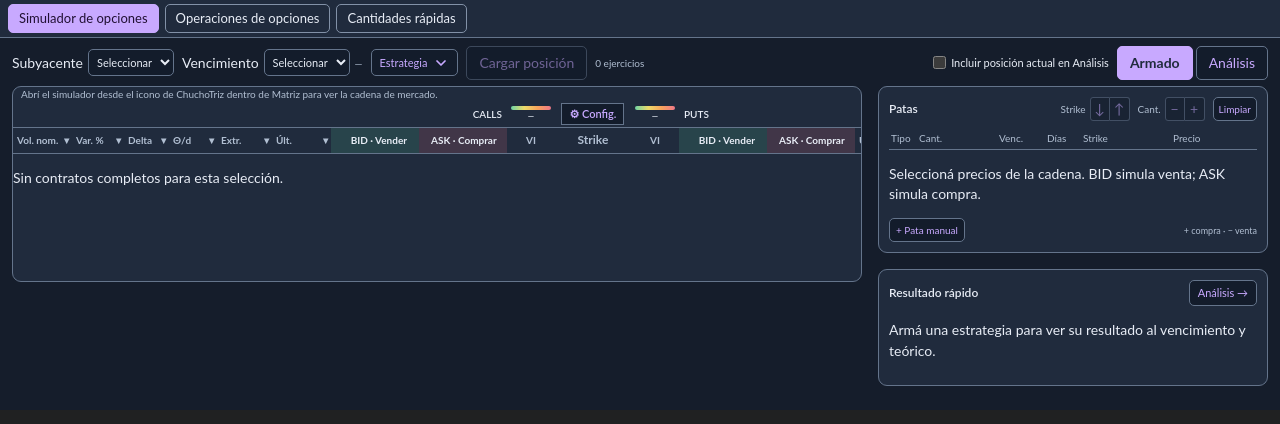
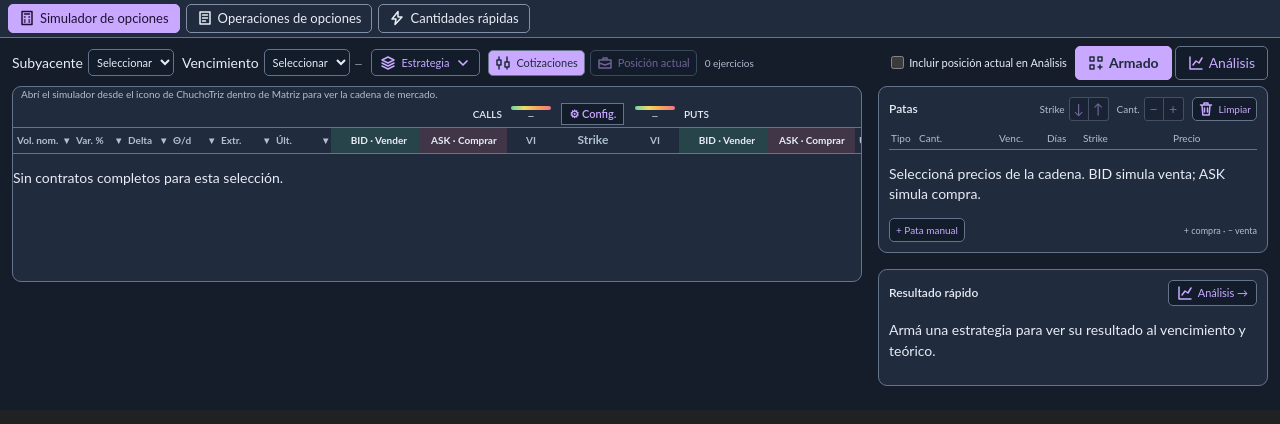
Before and after one commit to ChuchoCoder/ChuchoTriz, a React (Vite) app: page / in a window 1280 px wide. Both pictures are taken after a click on the button "Simulador de opciones". Shown: the top 424 px of the page. Built offline with nearby package versions, Linux system fonts and the light colour scheme.

Commit message:
Fijar las vistas de posición y agregar íconos al simulador
(cherry picked from commit 1adb20f00556e5886f3c0e2a2aa0d3f97c2e546c)

```diff
--- a/free-files.json
+++ b/free-files.json
@@ -108,6 +108,7 @@
   "src/optionsSimulator/StrategyPicker.tsx",
   "src/optionsSimulator/strategyTemplates.test.ts",
   "src/optionsSimulator/strategyTemplates.ts",
+  "src/ToolbarIcon.tsx",
   "src/PresetBook.test.ts",
   "src/PresetBook.ts",
   "src/PresetSession.test.ts",
--- a/src/ChuchoTrizTools.tsx
+++ b/src/ChuchoTrizTools.tsx
@@ -2,6 +2,7 @@ import { useId, useState, type ReactNode } from "react";
 import InstrumentPresetsOptions from "./InstrumentPresetsOptions";
 import OptionsOperations from "./OptionsOperations";
 import OptionsSimulator from "./optionsSimulator/OptionsSimulator";
+import ToolbarIcon from "./ToolbarIcon";
 
 export default function ChuchoTrizTools({ embedded = false, active = true, headerAction }: {
   embedded?: boolean; active?: boolean; headerAction?: ReactNode;
@@ -9,9 +10,12 @@ export default function ChuchoTrizTools({ embedded = false, active = true, heade
   const [tab, setTab] = useState(embedded ? "simulator" : "presets");
   const id = useId();
   const navigation = <nav className="ct-tools-tabs" aria-label="Herramientas de ChuchoTriz">
-    <button type="button" aria-pressed={tab === "simulator"} aria-controls={`${id}-simulator`} onClick={() => setTab("simulator")}>Simulador de opciones</button>
-    <button type="button" aria-pressed={tab === "executions"} aria-controls={`${id}-executions`} onClick={() => setTab("executions")}>Operaciones de opciones</button>
-    <button type="button" aria-pressed={tab === "presets"} aria-controls={`${id}-presets`} onClick={() => setTab("presets")}>Cantidades rápidas</button>
+    <button type="button" className="ct-tool-icon-button" aria-pressed={tab === "simulator"} aria-controls={`${id}-simulator`}
+      onClick={() => setTab("simulator")}><ToolbarIcon name="simulator" />Simulador de opciones</button>
+    <button type="button" className="ct-tool-icon-button" aria-pressed={tab === "executions"} aria-controls={`${id}-executions`}
+      onClick={() => setTab("executions")}><ToolbarIcon name="operations" />Operaciones de opciones</button>
+    <button type="button" className="ct-tool-icon-button" aria-pressed={tab === "presets"} aria-controls={`${id}-presets`}
+      onClick={() => setTab("presets")}><ToolbarIcon name="presets" />Cantidades rápidas</button>
   </nav>;
   return <div className={`ct-tools${embedded ? " ct-tools-embedded" : ""}`}>
     {embedded ? <header className="ct-free-settings-header"><h1>ChuchoTriz</h1>{navigation}{headerAction}</header> : navigation}
--- /dev/null
+++ b/src/ToolbarIcon.tsx
@@ -0,0 +1,21 @@
+const paths = {
+  simulator: "M3 1.5h10v13H3zM5.5 4h5M5.5 7h.5m4 0h.5m-5 3h.5m4 0h.5m-5 2h.5m4 0h.5",
+  operations: "M3 2h10v12H3zM5.5 5h5m-5 3h5m-5 3h3",
+  presets: "M9 1.5 3 9h4l-1 5.5L13 7H9z",
+  strategy: "M8 2 2 5l6 3 6-3-6-3ZM2 8l6 3 6-3M2 11l6 3 6-3",
+  quotes: "M4 2v3m0 5v4m8-12v5m0 5v2M2 5h4v5H2zM10 7h4v5h-4z",
+  position: "M2 5h12v8H2zM6 5V3h4v2M2 8l6 2 6-2",
+  build: "M2 2h4v4H2zM10 2h4v4h-4zM2 10h4v4H2zM12 10v4m-2-2h4",
+  analysis: "M2 2v12h12M5 10l3-4 3 2 3-5",
+  clear: "M2.5 4h11M6 4V2h4v2M4 4l.8 10h6.4L12 4M6.5 7v4m3-4v4",
+  new: "M9 2H3v12h10V6L9 2zm0 0v4h4M6 10h4m-2-2v4",
+  refresh: "M13.5 2.5V6H10M2.5 13.5V10H6M2.8 6a5.5 5.5 0 0 1 9-2.3l1.7 2.2M13.2 10a5.5 5.5 0 0 1-9 2.3l-1.7-2.2",
+};
+
+export default function ToolbarIcon({ name }: { name: keyof typeof paths }) {
+  return <svg className="ct-tool-icon" aria-hidden="true" focusable="false"
+    width="16" height="16" viewBox="0 0 16 16" fill="none" stroke="currentColor"
+    strokeWidth="1.5" strokeLinecap="round" strokeLinejoin="round">
+    <path d={paths[name]} />
+  </svg>;
+}
--- a/src/optionsSimulator/MarketChain.tsx
+++ b/src/optionsSimulator/MarketChain.tsx
@@ -10,6 +10,7 @@ import { importPosition, readPositionSnapshot, setPositionQuantity, startPositio
 import { premiumNeedsReview, signedPositionQuantity, validHistoricalPremium } from "./positionStorage";
 import "./MarketChain.css";
 import StrategyPicker from "./StrategyPicker";
+import ToolbarIcon from "../ToolbarIcon";
 import { preferredOptionMarket, quotePrice, recipeDraftPrices, strategyRecipe, type StrategyChoice } from "./strategyTemplates";
 import type { StrikeMarket } from "./strategyAdjustments";
 
@@ -245,7 +246,6 @@ export default function MarketChain({ active, toolbar, input, setInput, onStrike
   const quantityBar = useRef<HTMLDivElement>(null);
   const [loadingPosition, setLoadingPosition] = useState(false);
   const positionRequest = useRef<AbortController | null>(null);
-  const initialPositionAttempted = useRef(false);
   const latestInput = useRef(input);
   latestInput.current = input;
   useEffect(() => () => positionRequest.current?.abort(), [active, input.position?.capturedAt]);
@@ -389,25 +389,24 @@ export default function MarketChain({ active, toolbar, input, setInput, onStrike
     try { await chrome.storage.local.set({ [selectionKey]: { underlyingId, expiration } }); }
     catch { /* The current selection still works without local storage. */ }
   }
-  async function loadPosition(draft = input, automatic = false) {
-    if (!underlying || positionRequest.current) return;
+  const canLoadPosition = comparable && selected.length <= 160;
+  const positionQuotesReady = !!data && selected.every(contract => !!data.instruments[contract.id]);
+  const canOpenPosition = canLoadPosition && (positionQuotesReady || !!reading.issue);
+  async function loadPosition(draft = input) {
+    if (!underlying || !canLoadPosition || positionRequest.current) return;
     const request = new AbortController();
     positionRequest.current = request;
-    initialPositionAttempted.current = true;
     setLoadingPosition(true); setNotice("");
     try {
       const { snapshot, saved, savedUnderlying, costStorageUnavailable } = await readPositionSnapshot(selected, request.signal);
       if (request.signal.aborted) return;
       const current = latestInput.current;
-      if (automatic && current.position) return;
-      const base = automatic ? startPositionDraft(current, selected, underlying.symbol, spot) : current.position ? current : draft;
+      const base = current.position ? current : draft;
       const next = importPosition(snapshot, selected, data?.instruments, base, underlying.symbol, spot, saved, savedUnderlying, costStorageUnavailable);
       const hasPosition = !!(next.position?.legs.length || next.position?.underlying?.quantity);
       const underlyingUnavailable = next.position?.underlyingUnavailable;
       setNotice(hasPosition || underlyingUnavailable ? { announcement: "Reporte recibido. Revisá la posición actual en la grilla." }
         : "No hay posición abierta en esta cadena. Podés ingresar una posición manual.");
-      if (automatic && !hasPosition && !underlyingUnavailable) return;
-      if (automatic) setPositionMode(true);
       onNewStrategy();
       setOpenQuote(undefined);
       setInput(next);
@@ -416,20 +415,15 @@ export default function MarketChain({ active, toolbar, input, setInput, onStrike
     } finally {
       if (positionRequest.current === request) {
         positionRequest.current = null;
-        if (automatic && request.signal.aborted) initialPositionAttempted.current = false;
         setLoadingPosition(false);
+        if (request.signal.aborted) setNotice("Se interrumpió la consulta de posición. Usá Recargar tenencia para volver a consultar.");
       }
     }
   }
-  const canLoadPosition = comparable && selected.length <= 160;
-  const selectedMarketKey = JSON.stringify([...new Set([underlyingId, ...selected.map(contract => contract.id)])].sort());
-  useEffect(() => {
-    if (active && selectionReady && canLoadPosition && data && !reading.issue && reading.selectionKey === selectedMarketKey &&
-      !loadingPosition && !input.position && !initialPositionAttempted.current) void loadPosition(input, true);
-  }, [active, selectionReady, canLoadPosition, data, reading.issue, reading.selectionKey, selectedMarketKey, loadingPosition, input.position]);
   function openPosition() {
-    if (!underlying) return;
+    if (loadingPosition || editingPosition) return;
     if (input.position) { setPositionMode(true); setOpenQuote(undefined); setNotice(""); return; }
+    if (!underlying || !canOpenPosition) return;
     try {
       const draft = startPositionDraft(input, selected, underlying.symbol, spot);
       setInput(draft);
@@ -672,14 +666,21 @@ export default function MarketChain({ active, toolbar, input, setInput, onStrike
     <label>Subyacente<select aria-label="Subyacente de opciones" disabled={!!input.position || loadingPosition} value={underlyingId} onChange={event => change("underlying", event.target.value)}><option value="">Seleccionar</option>{underlyings.map(item => <option key={item.id} value={item.id}>{item.symbol}</option>)}</select></label>
     <label>Vencimiento<select aria-label="Vencimiento de opciones" disabled={!!input.position || loadingPosition} value={expiration} onChange={event => change("expiration", event.target.value)}><option value="">Seleccionar</option>{expirations.map(value => <option key={value} value={value} title={expiryDate(value)}>{formatOptionExpiry(expiryDate(value), "short")}</option>)}</select>
       <span className="ct-sim-expiry-days" aria-label="Días al vencimiento de la cadena" title={`Días calendario desde hoy · Vencimiento ${expiryDate(expiration)}`}>{formatExpiryDays(daysToExpiry(expiryDate(expiration)))}</span></label>
-    {!editingPosition && <StrategyPicker active={active} contracts={selected} quotes={strategyQuotes} spot={spot} currency={underlying?.currency}
-      costs={numeric(input.position ? input.adjustmentCosts ?? "0" : input.costs)}
-      context={`${underlying?.symbol ?? "Sin selección"} · ${formatOptionExpiry(expiryDate(expiration), "short")}${input.position ? " · Ajustes" : ""}`} onApply={chooseStrategy} />}
-    {input.position ? <div className="ct-sim-position-tabs" role="group" aria-label="Modo de la cadena">
-      <button type="button" aria-pressed={!editingPosition} disabled={loadingPosition} onClick={() => { setPositionMode(false); setNotice(""); }}>Cotizaciones</button>
-      <button type="button" aria-pressed={editingPosition} disabled={loadingPosition} onClick={openPosition}>Posición actual</button>
-    </div> : <button type="button" disabled={!canLoadPosition || loadingPosition} onClick={openPosition}
-      aria-label="Cargar posición actual" title="Leer la posición de la cuenta activa para este subyacente y vencimiento">{loadingPosition ? "Cargando posición…" : "Cargar posición"}</button>}
+    <div className="ct-sim-strategy-slot" inert={editingPosition}>
+      <StrategyPicker active={!editingPosition} contracts={selected} quotes={strategyQuotes} spot={spot} currency={underlying?.currency}
+        costs={numeric(input.position ? input.adjustmentCosts ?? "0" : input.costs)}
+        context={`${underlying?.symbol ?? "Sin selección"} · ${formatOptionExpiry(expiryDate(expiration), "short")}${input.position ? " · Ajustes" : ""}`} onApply={chooseStrategy} />
+    </div>
+    <div className="ct-sim-position-tabs" role="group" aria-label="Modo de la cadena">
+      <button type="button" className="ct-tool-icon-button" aria-pressed={!editingPosition} disabled={loadingPosition} onClick={() => { setPositionMode(false); setNotice(""); }}>
+        <ToolbarIcon name="quotes" />Cotizaciones
+      </button>
+      <button type="button" className="ct-tool-icon-button" aria-pressed={editingPosition}
+        disabled={loadingPosition || (!input.position && !canOpenPosition)} onClick={openPosition}
+        title={!input.position && canLoadPosition && !canOpenPosition ? "Esperando las cotizaciones de la cadena." : undefined}>
+        <ToolbarIcon name="position" />Posición actual
+      </button>
+    </div>
     <span className="ct-sim-chain-counts">
       <span>{strikes.length} ejercicios</span>
       {!!catalog?.excluded && <span title="Contratos del catálogo con metadatos incompletos, excluidos de la cadena">⚠ {catalog.excluded} incompletos</span>}
@@ -689,9 +690,12 @@ export default function MarketChain({ active, toolbar, input, setInput, onStrike
     {reading.issue && <p role="status" className="ct-sim-error ct-sim-chain-notice">{reading.issue}</p>}
     {editingPosition && <fieldset className="ct-sim-position-toolbar" aria-label="Controles de posición" disabled={loadingPosition}>
       {positionAccounting}
-      <button type="button" onClick={clearPosition} title="Vacía la posición y sus costos del borrador. Conserva los ajustes.">Limpiar posición</button>
-      <button type="button" disabled={!canLoadPosition} onClick={() => void loadPosition()}>
-        {loadingPosition ? "Cargando posición…" : "Recargar tenencia"}</button>
+      <button type="button" className="ct-tool-icon-button" onClick={clearPosition} title="Vacía la posición y sus costos del borrador. Conserva los ajustes.">
+        <ToolbarIcon name="clear" />Limpiar posición
+      </button>
+      <button type="button" className="ct-tool-icon-button" disabled={!canLoadPosition} onClick={() => void loadPosition()}>
+        <ToolbarIcon name="refresh" />{loadingPosition ? "Cargando posición…" : "Recargar tenencia"}
+      </button>
     </fieldset>}
     {notice && (typeof notice === "string" ? <p role="status" className="ct-sim-chain-notice">{notice}</p>
       : <span role="status" className="ct-sim-sr">{notice.announcement}</span>)}
--- a/src/optionsSimulator/OptionsSimulator.css
+++ b/src/optionsSimulator/OptionsSimulator.css
@@ -15,12 +15,16 @@
 .ct-sim *, .ct-sim *::before, .ct-sim *::after { box-sizing: border-box; }
 .ct-tools-embedded .ct-sim { display: flex; flex: 1; flex-direction: column; min-height: 0; scrollbar-gutter: stable; }
 .ct-sim-topbar { position: relative; display: flex; flex-shrink: 0; align-items: center; gap: 8px; flex-wrap: wrap; min-height: 28px; margin-bottom: 6px; }
+.ct-tool-icon-button { display: inline-flex; align-items: center; justify-content: center; gap: 5px; }
+.ct-tool-icon, .ct-sim-strategy-chevron { flex: none; }
 .ct-sim-market-controls { flex: 1 1 auto; min-width: 0; }
 .ct-sim label.ct-sim-include-position { display: inline-flex; align-items: center; gap: 5px; font-size: 11px; cursor: pointer; }
 .ct-sim .ct-sim-include-position input { width: auto; height: auto; margin: 0; accent-color: var(--sim-accent); }
 .ct-sim-market-toolbar { position: relative; display: flex; flex-wrap: wrap; align-items: center; gap: 4px 8px; }
 .ct-sim-market-toolbar > label { display: flex; align-items: center; gap: 5px; white-space: nowrap; font-size: 11px; }
 .ct-sim-market-toolbar > label select { width: auto; max-width: 150px; height: 27px; padding: 2px 4px; font-size: 11px; }
+.ct-sim-strategy-slot { display: inline-flex; }
+.ct-sim-strategy-slot[inert] { visibility: hidden; }
 .ct-sim-view-tabs { display: flex; gap: 3px; }
 .ct-sim-view-tabs button { min-height: 27px; padding: 3px 12px; font-size: 12px; border-color: transparent; background: transparent; color: var(--sim-muted); }
 .ct-sim-view-tabs button[aria-selected="true"] { color: var(--sim-card); border-color: var(--sim-accent); background: var(--sim-accent); font-weight: 700; }
@@ -171,7 +175,7 @@
 .ct-sim-vi-scale i { width: 40px; height: 4px; border-radius: 2px; background: linear-gradient(90deg, #6fd4a5, #ecda69, #f7a35c, #ef7888); }
 .ct-sim-vi-scale strong { font-size: 9px; line-height: 1.2; white-space: nowrap; }
 .ct-sim .ct-sim-strategy-trigger { display: inline-flex; align-items: center; gap: 6px; min-height: 27px; padding: 3px 8px; font-size: 11px; }
-.ct-sim .ct-sim-strategy-trigger[aria-expanded="true"] svg { transform: rotate(180deg); }
+.ct-sim .ct-sim-strategy-trigger[aria-expanded="true"] .ct-sim-strategy-chevron { transform: rotate(180deg); }
 .ct-sim-strategy-picker { position: fixed; inset: auto; margin: 0; padding: 10px; max-width: calc(100vw - 16px); overflow-y: auto; scrollbar-width: thin; color: var(--sim-text); background: var(--sim-card); border: 1px solid var(--sim-border); border-radius: 7px; box-shadow: 0 8px 30px #0007; font: 13px/1.4 "Lato", system-ui, sans-serif; }
 .ct-sim-strategy-picker > header { display: flex; justify-content: space-between; align-items: start; gap: 12px; padding: 0 0 8px; }
 .ct-sim-strategy-picker > header small { display: block; color: var(--sim-muted); font-size: 10px; margin-top: 3px; }
--- a/src/optionsSimulator/OptionsSimulator.tsx
+++ b/src/optionsSimulator/OptionsSimulator.tsx
@@ -3,6 +3,7 @@ import { addDays, chartPriceRange, curve, dateDay, daysToExpiry, expirySummary,
   newLeg, numeric, parseSignedQuantity, parseSimulation, resultAt, simulationLegs, Simulation, standardDeviationLevels, Strategy, underlyingExposure } from "./model";
 import "./OptionsSimulator.css";
 import MarketChain, { SignedQuantityInput } from "./MarketChain";
+import ToolbarIcon from "../ToolbarIcon";
 import { formatExpiryDays, formatOptionAmount, formatOptionExpiry, formatOptionInput, formatOptionNumber, formatOptionVolatility } from "./format";
 import { adjustStrategyQuantity, setStrategyPrice, shiftStrategyStrikes, strategyPriceReferences, type StrikeMarket } from "./strategyAdjustments";
 import { PositionAccountingConflict, savePositionAccounting, saveUnderlyingCost, signedPositionQuantity, validHistoricalPremium } from "./positionStorage";
@@ -120,7 +121,9 @@ function PositionCosts({ input, onCosts, onRealized, onNominals, onUnderlyingCos
   const { reportedAt, capturedAt, underlying, nominalOverride, underlyingUnavailable } = input.position;
   const exposure = underlyingExposure(input.position);
   const reportDateAhead = reportedAt !== undefined && capturedAt !== undefined && reportedAt > capturedAt + 300000;
-  const reset = <button type="button" onClick={onReset} title="Descarta el borrador y habilita otro subyacente o vencimiento.">Nueva simulación</button>;
+  const reset = <button type="button" className="ct-tool-icon-button" onClick={onReset} title="Descarta el borrador y habilita otro subyacente o vencimiento.">
+    <ToolbarIcon name="new" />Nueva simulación
+  </button>;
   const status = <small role="status" aria-label="Guardado de datos históricos">{input.position.storage ? saveStatus.message : "Edición manual en este borrador."}</small>;
   const report = <>
     {reportedAt !== undefined && <small>Reporte de Matriz · {new Date(reportedAt).toLocaleString("es-AR")}</small>}
@@ -538,7 +541,8 @@ export default function OptionsSimulator({ active = true }: { active?: boolean }
       const next = event.key === "Home" ? "build" : event.key === "End" ? "analysis" : view === "build" ? "analysis" : "build";
       changeView(next);
     }}>{([ ["build", "Armado"], ["analysis", "Análisis"] ] as const).map(([key, label]) => <button key={key} type="button" role="tab" data-view={key}
-      id={`${menusId}-${key}-tab`} aria-controls={`${menusId}-${key}-panel`} aria-selected={view === key} tabIndex={view === key ? 0 : -1} onClick={() => changeView(key)}>{label}</button>)}</div>
+      className="ct-tool-icon-button" id={`${menusId}-${key}-tab`} aria-controls={`${menusId}-${key}-panel`}
+      aria-selected={view === key} tabIndex={view === key ? 0 : -1} onClick={() => changeView(key)}><ToolbarIcon name={key} />{label}</button>)}</div>
     </div>
     <span role="status" className="ct-sim-sr">{status}</span>
     <div id={`${menusId}-build-panel`} role="tabpanel" aria-labelledby={`${menusId}-build-tab`} hidden={view !== "build"} className="ct-sim-market-layout"><MarketChain active={active && view === "build"} toolbar={marketToolbar} input={input} setInput={setInput} onStrikeMarket={setStrikeMarket} onNewStrategy={() => setChartZoom(undefined)}
@@ -553,7 +557,8 @@ export default function OptionsSimulator({ active = true }: { active?: boolean }
             title={result.ok ? kind === "strike" ? input.legs.some(leg => leg.securityId) ? "Base contigua por pata; copia prima y VI del destino" : "Paso manual de un punto; conserva prima y VI"
               : "Clic: 1 unidad de proporción · Doble clic: 10 · Conserva las relaciones entre patas" : result.reason}>{kind === "quantity" ? direction < 0 ? "−" : "+" : direction < 0 ? "↓" : "↑"}</button>;
         })}</div></div>)}</div>
-      <button type="button" className="ct-sim-clear-legs" aria-label={input.position ? "Limpiar ajustes" : "Limpiar patas"} onClick={() => { setInput(current => ({ ...current, legs: [] })); setStatus(""); }}>Limpiar</button></div>
+      <button type="button" className="ct-sim-clear-legs ct-tool-icon-button" aria-label={input.position ? "Limpiar ajustes" : "Limpiar patas"}
+        onClick={() => { setInput(current => ({ ...current, legs: [] })); setStatus(""); }}><ToolbarIcon name="clear" />Limpiar</button></div>
       <div className="ct-sim-table-scroll"><table aria-label="Patas simuladas con strike, cantidad y prima por unidad">
         <colgroup><col className="ct-sim-leg-kind" /><col className="ct-sim-leg-quantity" /><col className="ct-sim-leg-date" /><col className="ct-sim-leg-days" /><col /><col className="ct-sim-leg-price" /><col className="ct-sim-leg-remove" /></colgroup>
         <thead><tr><th>Tipo</th><th title="Cantidad positiva: compra. Cantidad negativa: venta.">Cant.</th><th>Venc.</th><th>Días</th><th>Strike</th><th title="Prima de entrada por unidad">Precio</th><th><span className="ct-sim-sr">Acciones</span></th></tr></thead>
@@ -602,7 +607,10 @@ export default function OptionsSimulator({ active = true }: { active?: boolean }
       {!!input.legs.length && <StrategyPriceControl input={input} market={strikeMarket} entry={input.position ? undefined : summary?.entry} maxProfit={summary?.maxProfit} maxLoss={summary?.maxLoss} onChange={changeEntryPrice} />}
     </section>
     {view === "build" && <section className="ct-sim-card ct-sim-quick-results" aria-label="Resultado rápido del armado">
-      <div className="ct-sim-section-heading"><h3>Resultado rápido</h3><button type="button" title={`Supuestos: ${input.scenarioDate} · Cambio de VI ${formatOptionVolatility(numeric(input.volatilityShift))} pp`} onClick={() => changeView("analysis")}>Análisis →</button></div>
+      <div className="ct-sim-section-heading"><h3>Resultado rápido</h3>
+        <button type="button" className="ct-tool-icon-button" title={`Supuestos: ${input.scenarioDate} · Cambio de VI ${formatOptionVolatility(numeric(input.volatilityShift))} pp`}
+          onClick={() => changeView("analysis")}><ToolbarIcon name="analysis" />Análisis →</button>
+      </div>
       {chart}
     </section>}</div></div>
     <div id={`${menusId}-analysis-panel`} role="tabpanel" aria-labelledby={`${menusId}-analysis-tab`} hidden={view !== "analysis"} className="ct-sim-analysis-panel">
--- a/src/optionsSimulator/StrategyPicker.tsx
+++ b/src/optionsSimulator/StrategyPicker.tsx
@@ -1,4 +1,5 @@
 import { useEffect, useId, useMemo, useRef, useState } from "react";
+import ToolbarIcon from "../ToolbarIcon";
 import type { Contract, Quote } from "./market";
 import { formatOptionAmount, formatOptionNumber as fmt } from "./format";
 import { initialChoice, recipeDraftPrices, recipePayoff, strategyDescription, strategyFamilies, strategyGlyph, strategyLabel, strategyRecipe,
@@ -85,7 +86,10 @@ export default function StrategyPicker({ active, contracts, quotes, spot, curren
   const cash = current.payoff.ok ? current.payoff.summary.entry : undefined;
   return <>
     <button ref={trigger} className="ct-sim-strategy-trigger" type="button" aria-label="Elegir estrategia" aria-haspopup="dialog" aria-controls={panelId} aria-expanded={open}
-      onClick={() => open ? close(true) : setOpen(true)}>Estrategia <svg aria-hidden="true" width="16" height="16" viewBox="0 0 16 16"><path d="m4 6 4 4 4-4" fill="none" stroke="currentColor" strokeWidth="1.75" strokeLinecap="round" strokeLinejoin="round" /></svg></button>
+      onClick={() => open ? close(true) : setOpen(true)}>
+      <ToolbarIcon name="strategy" />Estrategia
+      <svg className="ct-sim-strategy-chevron" aria-hidden="true" width="16" height="16" viewBox="0 0 16 16"><path d="m4 6 4 4 4-4" fill="none" stroke="currentColor" strokeWidth="1.75" strokeLinecap="round" strokeLinejoin="round" /></svg>
+    </button>
     {open && <div ref={panel} id={panelId} popover="manual" role="dialog" aria-label="Selector visual de estrategias" data-ct-inline-editor className="ct-sim-strategy-picker"
       onKeyDown={event => {
         if (event.key === "Escape") { event.preventDefault(); event.stopPropagation(); close(true); return; }
--- a/tools/validate-options-simulator.playwright.js
+++ b/tools/validate-options-simulator.playwright.js
@@ -1,8 +1,8 @@
 // Pass this function to the shared ChuchoTriz Playwright MCP browser_run_code_unsafe.
-// Requires tools/preview-free.mjs on port 60472. Reuses the selected preview tab;
+// Requires the regression scenario in tools/preview-free.mjs. Reuses the selected preview tab;
 // never launches a browser, loads broker pages, or exercises execution APIs.
 async (page) => {
-  if (!page.url().startsWith('http://127.0.0.1:60472/')) throw Error('Select the local simulator preview tab first.');
+  if (!/^http:\/\/127\.0\.0\.1:\d+\/fixture\?scenario=regression$/.test(page.url())) throw Error('Select the local simulator regression scenario first.');
   const checks = [], interactions = { pointer: 0, dom: 0 };
   const assert = (ok, message) => { if (!ok) throw Error(message); };
   const json = value => JSON.stringify(value, (_, item) => typeof item === 'number' && !Number.isFinite(item) ? String(item) : item);
```
Also changed, not shown: tools/preview-free.mjs (+34 -19 lines), 2 other files (tests, documents, lock files or other folders).
